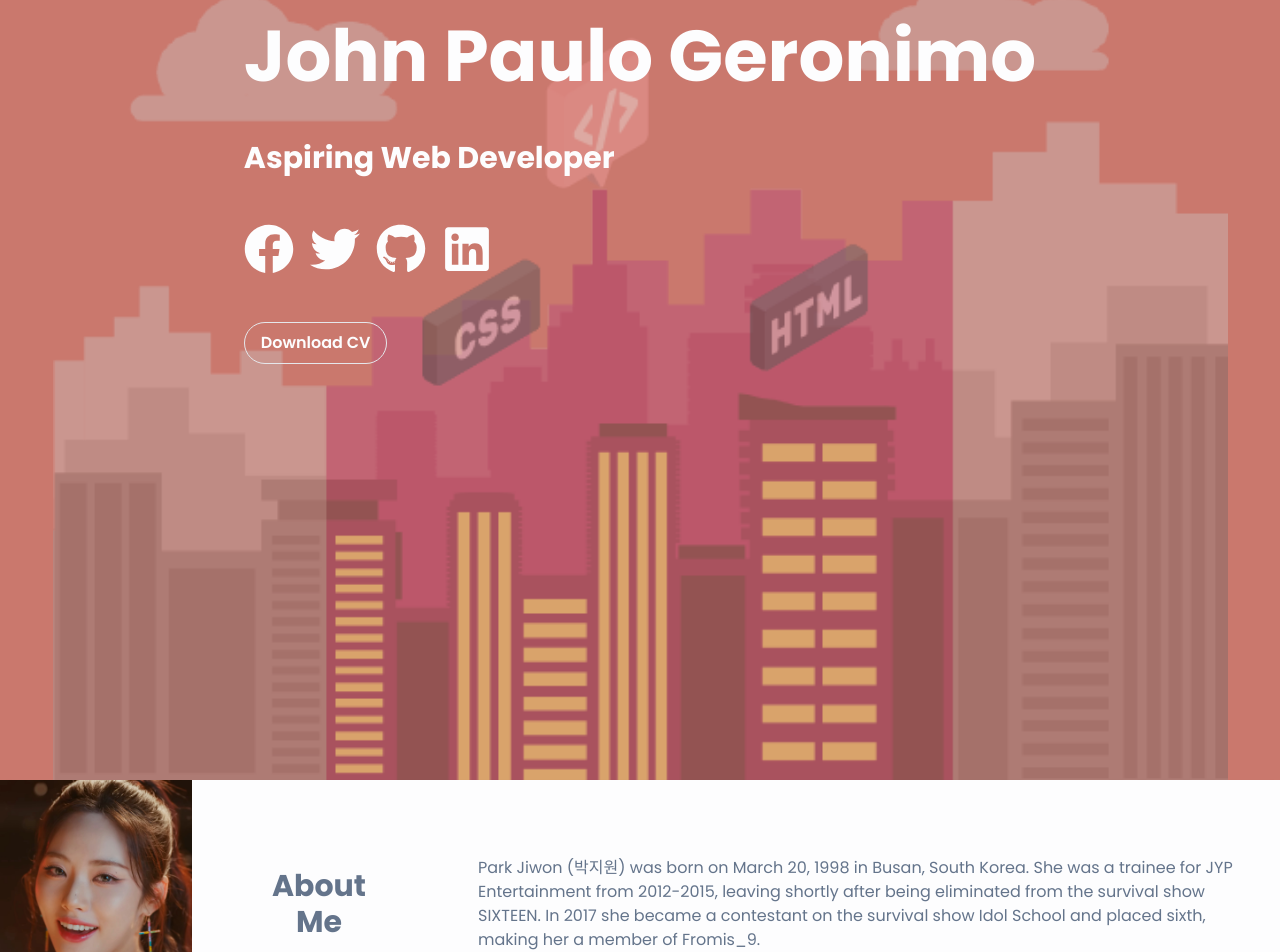
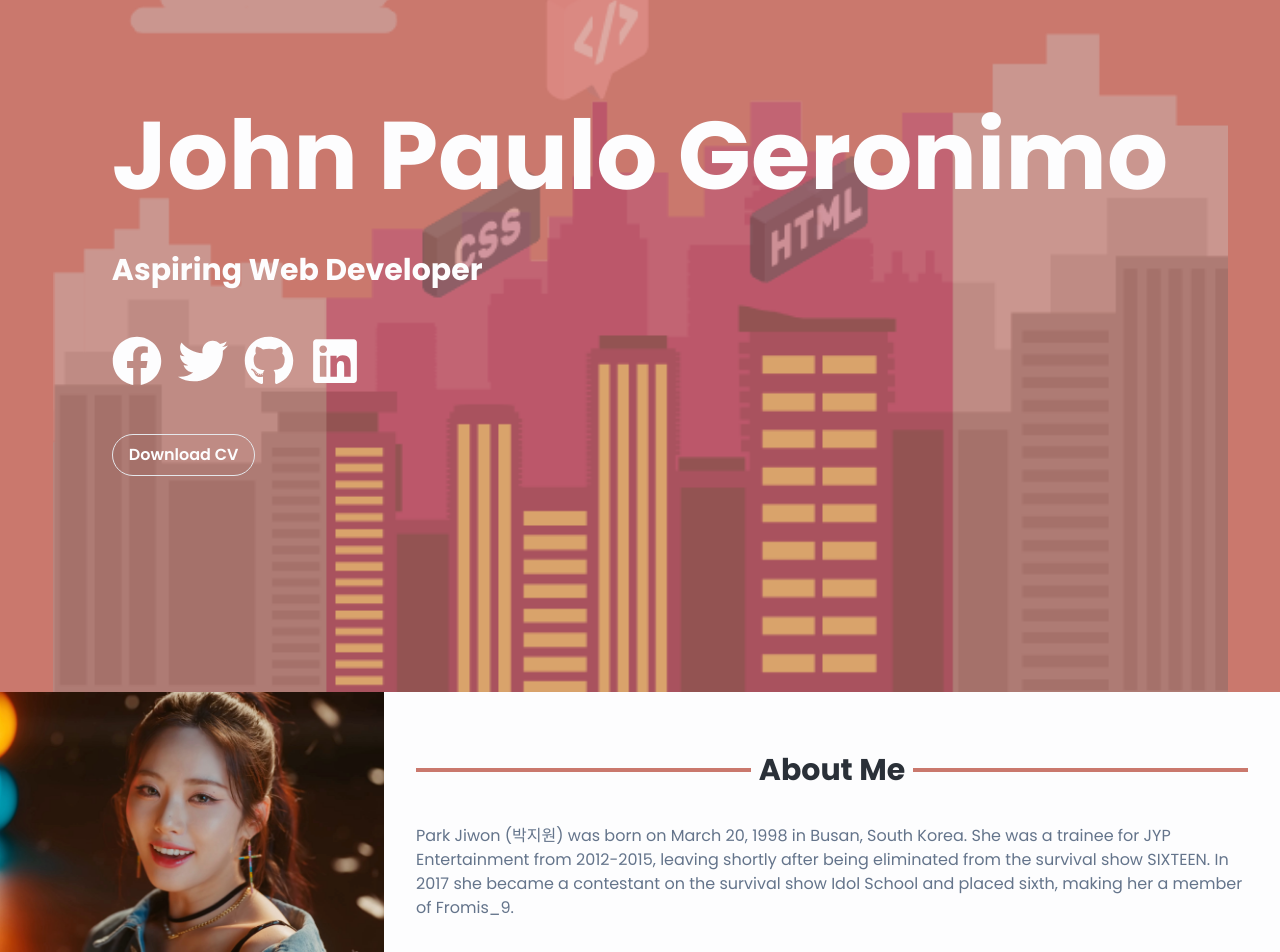
Before and after one commit to geronimium-gr/My-Portfolio, a React (Create React App) app: page / in a window 1280 px wide. Shown: the part 196-1148 px from the top of the page. Built offline with nearby package versions, Linux system fonts and the light colour scheme; a web font is replaced by a local one.

Commit message:
component: About Section

```diff
--- a/src/components/About.jsx
+++ b/src/components/About.jsx
@@ -8,18 +8,21 @@ const About = () => {
         <div className="md:flex">
           <div className="md:shrink-0">
             <img
-              className="h-48 w-full object-cover md:h-full md:w-48"
+              className="h-48 w-full object-cover md:h-full md:w-96"
               src={sample}
-              alt="Man looking at item at a store"
+              alt=""
             />
           </div>
-          <div className="flex flex-col md:flex-row">
-            <div className="p-10 md:p-20">
-              <p className="mt-2 text-slate-500 max-w-md text-2xl text-center font-bold md:text-3xl">
-                About Me
-              </p>
-            </div>
+          <div className="flex flex-col lg:flex-row">
+            {/* <div className="p-10 md:p-20"></div> */}
             <div className="p-8 place-self-center">
+              <div class="relative flex items-center py-5">
+                <div class="flex-grow border-2 border-newYorkPink"></div>
+                <span className="p-2 text-gunmetal text-2xl text-center font-bold md:text-3xl">
+                  About Me
+                </span>
+                <div class="flex-grow border-2 border-newYorkPink"></div>
+              </div>
               <p className="mt-2 text-slate-500">
                 Park Jiwon (박지원) was born on March 20, 1998 in Busan, South
                 Korea. She was a trainee for JYP Entertainment from 2012-2015,
--- a/src/components/Hero.jsx
+++ b/src/components/Hero.jsx
@@ -4,9 +4,9 @@ import { FaFacebook, FaTwitter, FaGithub, FaLinkedin } from "react-icons/fa";
 
 const Hero = () => {
   return (
-    <section id="hero" className="grid grid-cols-1 mt-10 pb-28 md:pb-0 md:h-screen">
-      <div className="min-h-[50px] px-6 m-auto mt-10 space-y-12">
-        <h1 className="text-whitish text-4xl font-bold text-center item-center md:text-7xl">
+    <section id="hero" className="grid grid-cols-1 h-screen">
+      <div className="flex flex-col justify-center px-6 mx-auto space-y-12">
+        <h1 className="text-whitish text-5xl font-bold text-center md:text-8xl md:text-left">
           John Paulo Geronimo
         </h1>
         <p className="max-w-md text-2xl text-center font-bold text-whitish md:text-left md:text-3xl">
--- a/src/components/NavigationBar.jsx
+++ b/src/components/NavigationBar.jsx
@@ -5,7 +5,7 @@ const NavigationBar = () => {
   return (
     // Navigation Bar
     <>
-      <nav id="navlink" className="relative container mx-auto p-6">
+      <nav id="navlink" className="relative container mx-auto ">
         <div className="flex items-center justify-between">
           <div className="pt-2 flex items-center justify-between">
             <img className="w-20" src={logo} alt="" />
```
